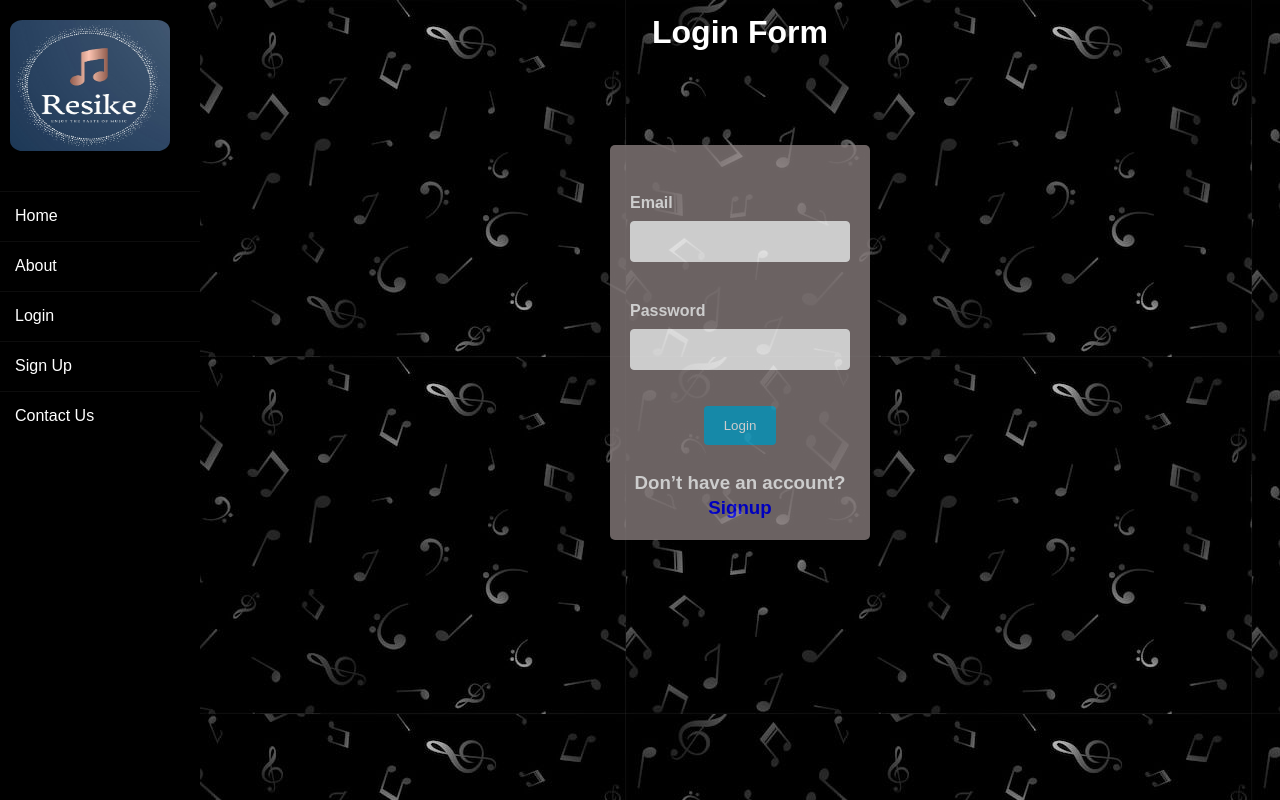
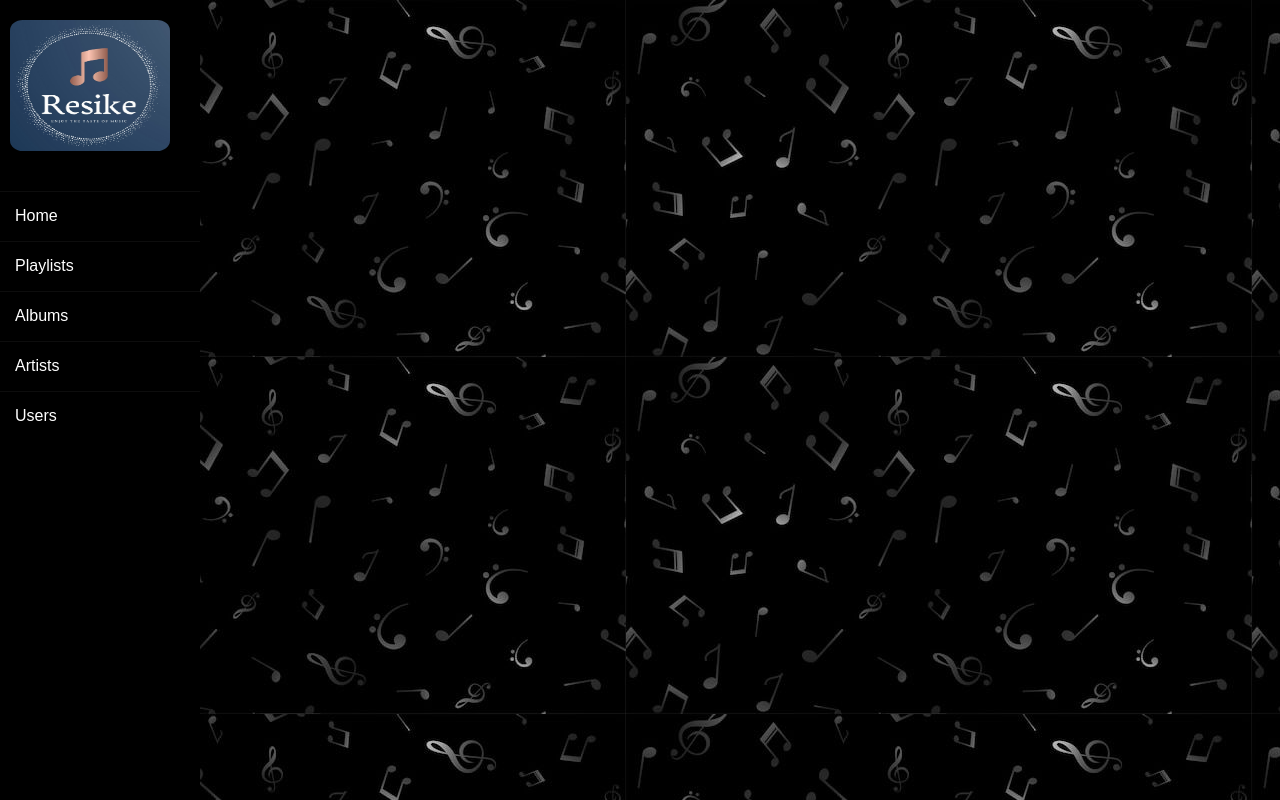
Before and after one commit to uvishnuvardhan30001/SDP-PROJECT, a React (Create React App) app in the folder frontendapp/musicapp/: page /login in a window 1280 px wide. Built offline with nearby package versions, Linux system fonts and the light colour scheme.

Commit message:
Admin Nav Bar

```diff
--- a/frontendapp/musicapp/src/App.js
+++ b/frontendapp/musicapp/src/App.js
@@ -1,16 +1,18 @@
 // import logo from './logo.svg';
 // import './App.css';
 import { BrowserRouter } from "react-router-dom";
+import AdminNavBar from "./admin/AdminNavBar";
 // import UserNavBar from "./user/UserNavBar";
-import MainNavBar from "./main/MainNavBar";
+// import MainNavBar from "./main/MainNavBar";
 
 
 function App() {
   return (
     <div className="App">
       <BrowserRouter>
-      <MainNavBar/>
+      {/* <MainNavBar/> */}
       {/* <UserNavBar/> */}
+      <AdminNavBar/>
       </BrowserRouter>
     </div>
   );
--- /dev/null
+++ b/frontendapp/musicapp/src/admin/AdminAlbum.js
@@ -0,0 +1,7 @@
+import React from 'react'
+
+export default function AdminAlbum() {
+  return (
+    <div>AdminAlbum</div>
+  )
+}
--- /dev/null
+++ b/frontendapp/musicapp/src/admin/AdminArtist.js
@@ -0,0 +1,7 @@
+import React from 'react'
+
+export default function AdminArtist() {
+  return (
+    <div>AdminArtist</div>
+  )
+}
--- /dev/null
+++ b/frontendapp/musicapp/src/admin/AdminHome.js
@@ -0,0 +1,7 @@
+import React from 'react'
+
+export default function AdminHome() {
+  return (
+    <div>AdminHome</div>
+  )
+}
--- /dev/null
+++ b/frontendapp/musicapp/src/admin/AdminNavBar.css
@@ -0,0 +1,124 @@
+/* @import url('https://fonts.googleapis.com/css?family=Josefin+Sans&display=swap'); */
+
+*{
+    margin: 0;
+    padding: 0;
+    box-sizing: border-box;
+    list-style: none;
+    text-decoration: none;
+    font-family: 'Josefin Sans', sans-serif;
+  }
+
+   body{
+     background-image: url('../images/bgimg.jpg');
+  }
+
+  .wrapper{
+    display: flex;
+    position: relative;
+  }
+
+  .wrapper .sidebar{
+    width: 200px;
+    height: 100%;
+    background: #000000;
+    padding: 30px 0px;
+    position: fixed;
+  }
+
+  .wrapper .sidebar h2{
+    color: #fff;
+    text-transform: uppercase;
+    text-align: center;
+    margin-bottom: 30px;
+  }
+
+  .wrapper .sidebar ul li{
+    padding: 15px;
+    border-bottom: 1px solid #b8d0d7;
+    border-bottom: 1px solid rgba(0,0,0,0.05);
+    border-top: 1px solid rgba(255,255,255,0.05);
+
+  }
+
+  .wrapper .sidebar ul li a{
+    color: #ffffff;
+    display: block;
+
+  }
+
+  .wrapper .sidebar ul li a .fas{
+    width: 25px;
+  }
+
+  .wrapper .sidebar ul li:hover{
+    background-color: #c4c4c4;
+    border-radius: 5%;
+   align-items: baseline;
+
+  }
+
+  .wrapper .sidebar ul li:hover a{
+    color: #0d0d0d;
+  }
+
+  /* .wrapper .sidebar .social_media{
+    position: absolute;
+    bottom: 0;
+    left: 50%;
+    transform: translateX(-50%);
+    display: flex;
+  } */
+
+  /* .wrapper .sidebar .social_media a{
+    display: block;
+    width: 40px;
+    background: #594f8d;
+    height: 40px;
+    line-height: 45px;
+    text-align: center;
+    margin: 0 5px;
+    color: #bdb8d7;
+    border-top-left-radius: 5px;
+    border-top-right-radius: 5px;
+  } */
+
+  .wrapper .main_content{
+    width: 100%;
+    margin-left: 200px;
+  }
+
+  .wrapper .main_content .header{
+    padding: 20px;
+    font-size: 35px;
+    background: #000000;
+    color: #ffffff;
+    border-bottom: 1px solid #e0e4e8;
+    font-family: 'Josefin Sans', sans-serif;
+  }
+
+  .wrapper .main_content .info{
+    margin: 20px;
+    color: #ffffff;
+    line-height: 25px;
+  }
+
+  .wrapper .main_content .info div{
+    margin-bottom: 20px;
+
+  }
+  .row{
+      height: 131px;
+      margin-top: -10px;
+      margin-left: 10px;
+      width: 160px;
+      border-radius: 8%;
+
+  }
+  .bgimg
+  {
+      height: 500px;
+      width: 1290px;
+      margin-top: 10px;
+      display: flex;
+  }
--- /dev/null
+++ b/frontendapp/musicapp/src/admin/AdminNavBar.js
@@ -0,0 +1,35 @@
+import React from 'react'
+import {Routes,Route,Link} from 'react-router-dom'
+import logo from '../images/logo.jpg'
+import AdminHome from './AdminHome'
+import AdminPlayList from './AdminPlayList'
+import AdminAlbum from './AdminAlbum'
+import AdminArtist from './AdminArtist'
+import UsersData from './UsersData'
+import './AdminNavBar.css'
+
+export default function AdminNavBar() {
+  return (
+    <div className="wrapper">
+    <div className="sidebar">
+        <img className='row' src={logo} alt='logo' />
+        <br/> <br/> <br/>
+    <ul className='navbar'>
+    <li><Link to="/">Home</Link></li>
+    <li><Link to="/adminplaylist">Playlists</Link></li>
+    <li><Link to="/adminalbums">Albums</Link></li>
+    <li><Link to="/adminartists">Artists</Link></li>
+    <li><Link to="/usersdata">Users</Link></li>
+    </ul>
+    </div>
+    <Routes>
+        <Route path="/" Component={AdminHome}/>
+        <Route path="/adminplaylist" Component={AdminPlayList}/>
+        <Route path="/adminalbums" Component={AdminAlbum}/>
+        <Route path="/adminartists" Component={AdminArtist}/>
+        <Route path="/usersdata" element={<UsersData/>}/>
+    </Routes>
+
+    </div>
+  )
+}
--- /dev/null
+++ b/frontendapp/musicapp/src/admin/AdminPlayList.js
@@ -0,0 +1,7 @@
+import React from 'react'
+
+export default function AdminPlayList() {
+  return (
+    <div>AdminPlayList</div>
+  )
+}
```
Also changed, not shown: frontendapp/musicapp/src/admin/UsersData.js (added).
